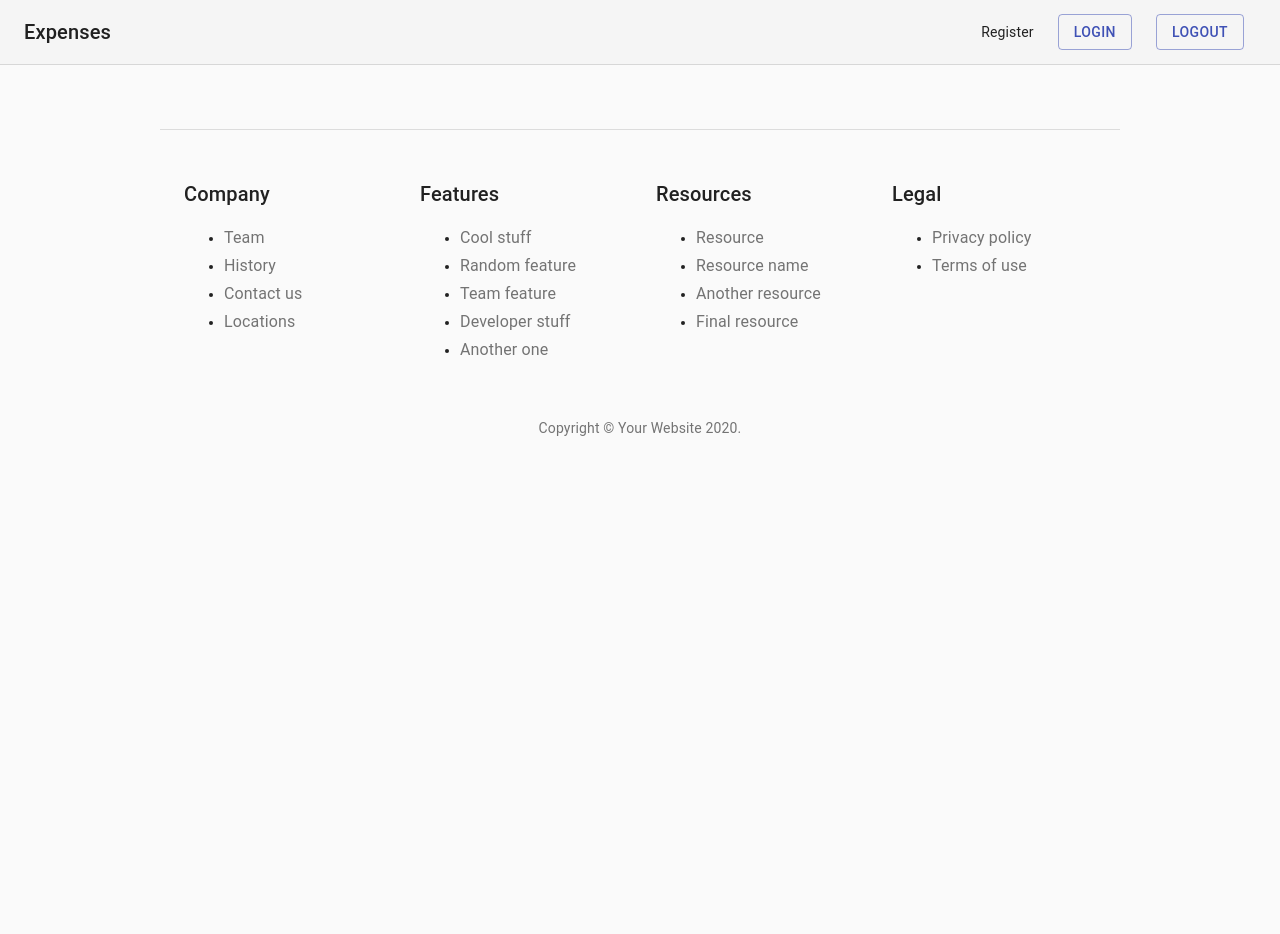
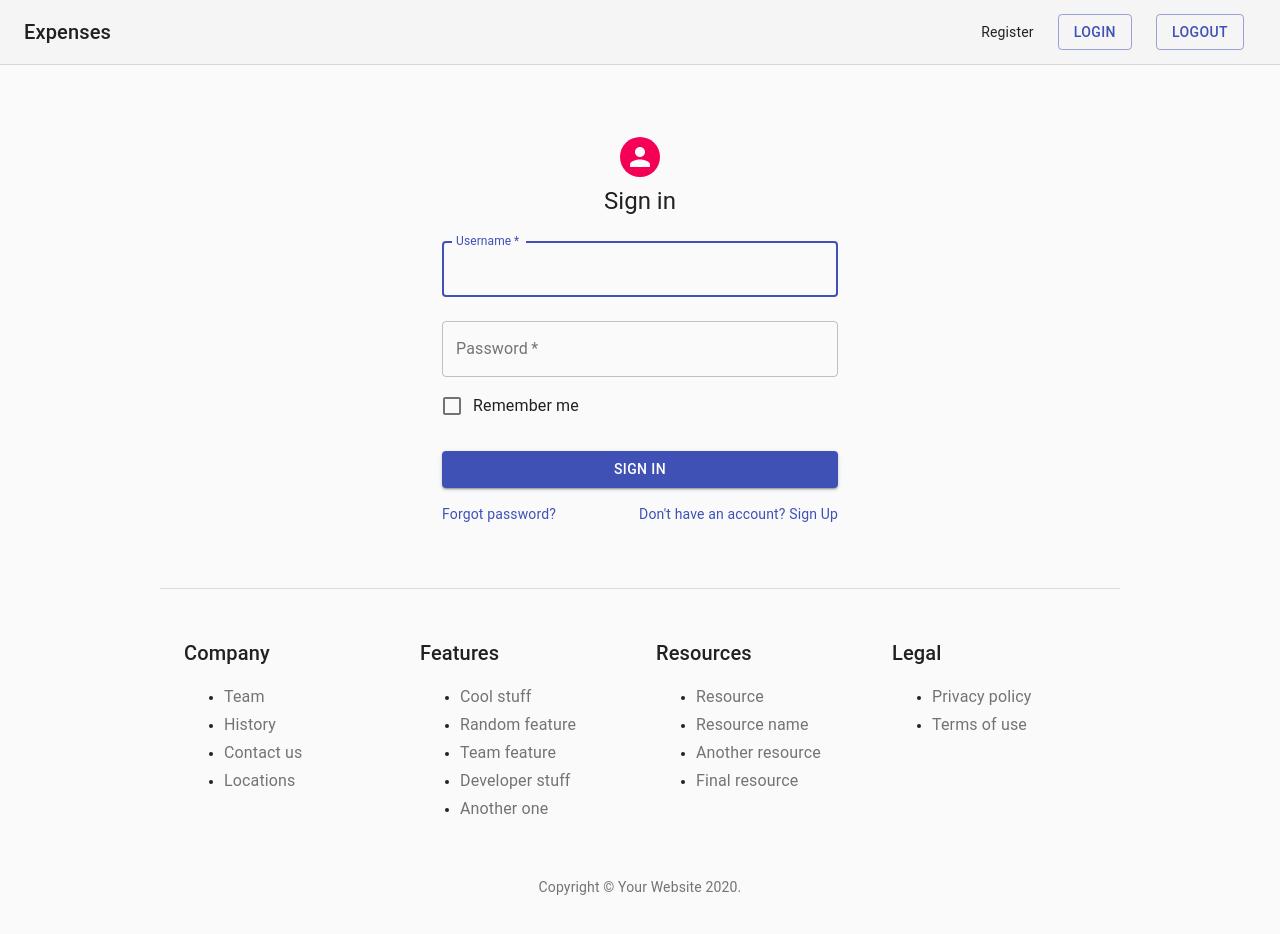
Before and after one commit to TasfiaIslam/ExpenseTracker, a React (Create React App) app in the folder expensetracker/frontend/: page /login in a window 1280 px wide. Shown: the top 934 px of the page. Before the commit the page ends 800 px from the top, so only its background shows below. Built offline with nearby package versions, Linux system fonts and the light colour scheme.

Commit message:
Login component done

```diff
--- a/expensetracker/frontend/src/components/login.js
+++ b/expensetracker/frontend/src/components/login.js
@@ -0,0 +1,138 @@
+import React, { useState } from "react";
+import axiosInstance from "../axios";
+import { useHistory } from "react-router-dom";
+//MaterialUI
+import Avatar from "@material-ui/core/Avatar";
+import Button from "@material-ui/core/Button";
+import CssBaseline from "@material-ui/core/CssBaseline";
+import TextField from "@material-ui/core/TextField";
+import FormControlLabel from "@material-ui/core/FormControlLabel";
+import Checkbox from "@material-ui/core/Checkbox";
+import Link from "@material-ui/core/Link";
+import Grid from "@material-ui/core/Grid";
+import Typography from "@material-ui/core/Typography";
+import { makeStyles } from "@material-ui/core/styles";
+import Container from "@material-ui/core/Container";
+
+const useStyles = makeStyles((theme) => ({
+  paper: {
+    marginTop: theme.spacing(8),
+    display: "flex",
+    flexDirection: "column",
+    alignItems: "center",
+  },
+  avatar: {
+    margin: theme.spacing(1),
+    backgroundColor: theme.palette.secondary.main,
+  },
+  form: {
+    width: "100%", // Fix IE 11 issue.
+    marginTop: theme.spacing(1),
+  },
+  submit: {
+    margin: theme.spacing(3, 0, 2),
+  },
+}));
+
+export default function SignIn() {
+  const history = useHistory();
+  const initialFormData = Object.freeze({
+    email: "",
+    password: "",
+  });
+
+  const [formData, updateFormData] = useState(initialFormData);
+
+  const handleChange = (e) => {
+    updateFormData({
+      ...formData,
+      [e.target.name]: e.target.value.trim(),
+    });
+  };
+
+  const handleSubmit = (e) => {
+    e.preventDefault();
+    console.log(formData);
+
+    axiosInstance
+      .post(`token/`, {
+        username: formData.username,
+        password: formData.password,
+      })
+      .then((res) => {
+        localStorage.setItem("access_token", res.data.access);
+        localStorage.setItem("refresh_token", res.data.refresh);
+        axiosInstance.defaults.headers["Authorization"] =
+          "JWT " + localStorage.getItem("access_token");
+        history.push("/");
+        //console.log(res);
+        //console.log(res.data);
+      });
+  };
+
+  const classes = useStyles();
+
+  return (
+    <Container component="main" maxWidth="xs">
+      <CssBaseline />
+      <div className={classes.paper}>
+        <Avatar className={classes.avatar}></Avatar>
+        <Typography component="h1" variant="h5">
+          Sign in
+        </Typography>
+        <form className={classes.form} noValidate>
+          <TextField
+            variant="outlined"
+            margin="normal"
+            required
+            fullWidth
+            id="username"
+            label="Username"
+            name="username"
+            autoComplete="username"
+            autoFocus
+            onChange={handleChange}
+          />
+          <TextField
+            variant="outlined"
+            margin="normal"
+            required
+            fullWidth
+            name="password"
+            label="Password"
+            type="password"
+            id="password"
+            autoComplete="current-password"
+            onChange={handleChange}
+          />
+          <FormControlLabel
+            control={<Checkbox value="remember" color="primary" />}
+            label="Remember me"
+          />
+          <Button
+            type="submit"
+            fullWidth
+            variant="contained"
+            color="primary"
+            className={classes.submit}
+            onClick={handleSubmit}
+          >
+            Sign In
+          </Button>
+          <Grid container>
+            <Grid item xs>
+              <Link href="#" variant="body2">
+                Forgot password?
+              </Link>
+            </Grid>
+            <Grid item>
+              <Link href="#" variant="body2">
+                {"Don't have an account? Sign Up"}
+              </Link>
+            </Grid>
+          </Grid>
+        </form>
+      </div>
+    </Container>
+  );
+}
--- a/expensetracker/frontend/src/index.js
+++ b/expensetracker/frontend/src/index.js
@@ -6,6 +6,7 @@
 import Header from "./components/header";
 import Footer from "./components/footer";
 import Register from "./components/register";
+import Login from "./components/login";
 
 ReactDOM.render(
   <Router>
@@ -14,6 +15,8 @@
       <Switch>
         <Route exact path="/" component={App} />
         <Route path="/register" component={Register} />
+        <Route path="/login" component={Login} />
+        {/* <Route path="/logout" component={Logout} /> */}
       </Switch>
       <Footer />
     </React.StrictMode>
```
Also changed, not shown: 1 other file (tests, documents, lock files or other folders).
